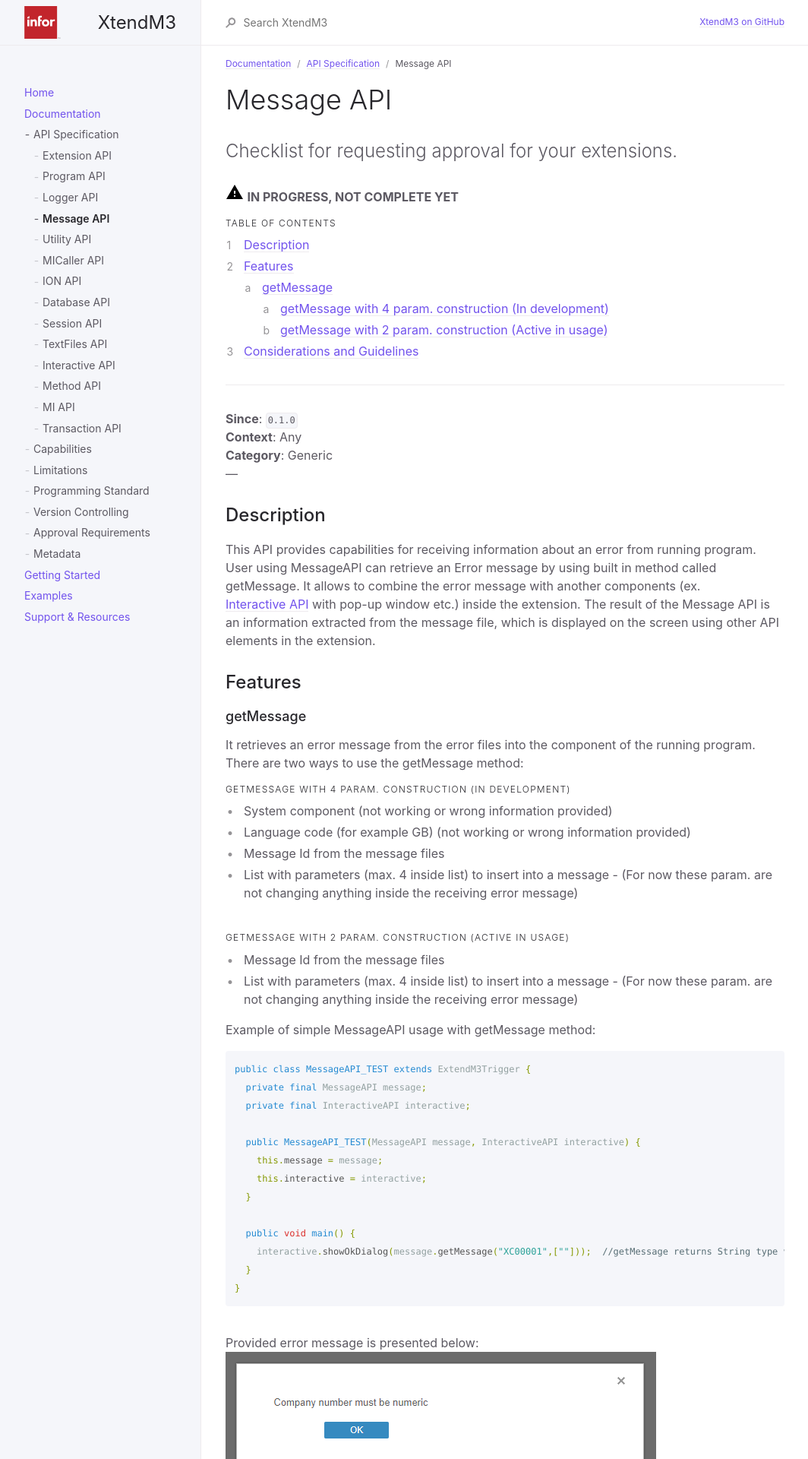
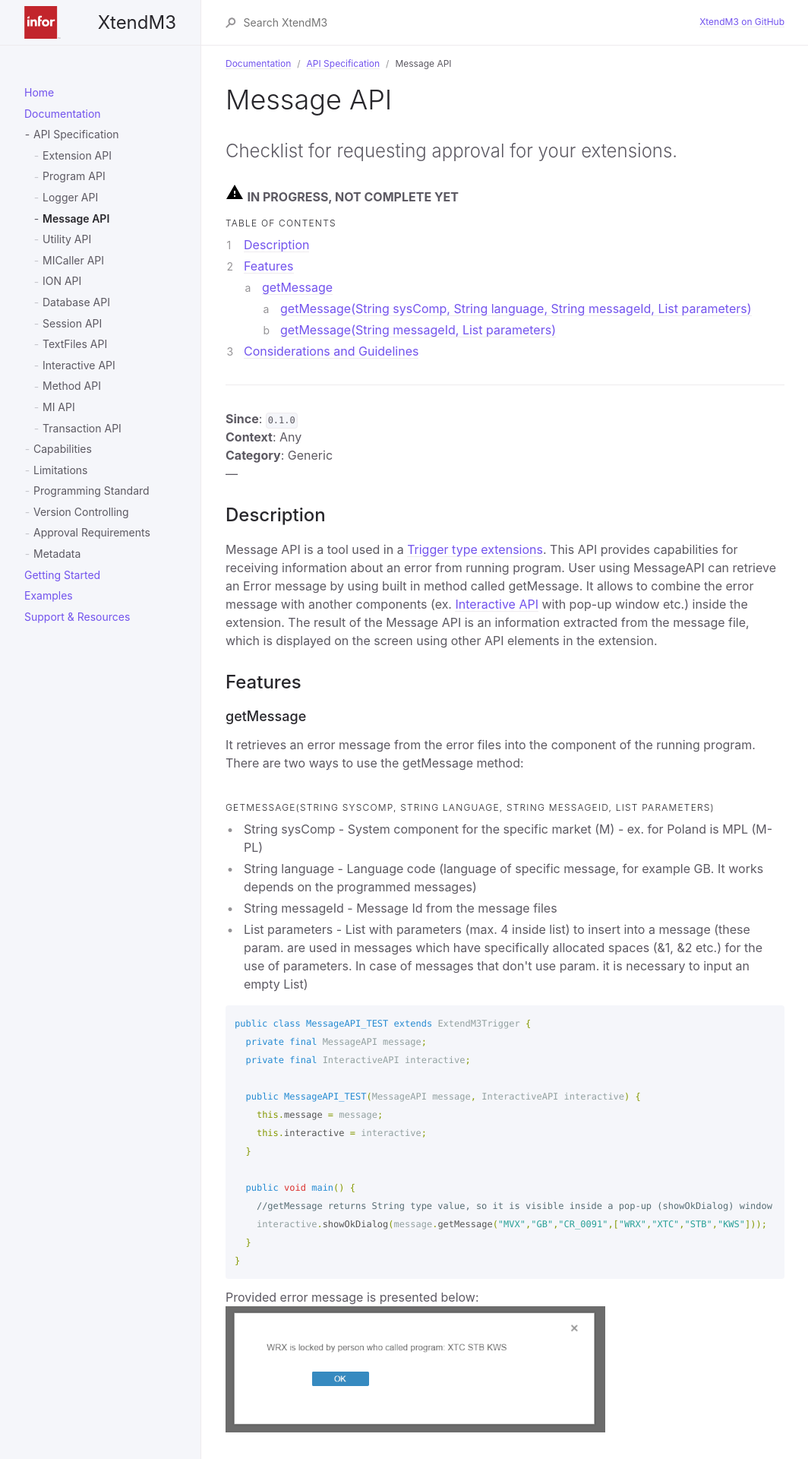
Before and after one commit to infor-cloud/xtendm3, a Jekyll site: the page built from docs/documentation/api-specification/message-api.md, in a window 1280 px wide. Shown: the top 1920 px of the page at 76% size, without its empty margins (107-1171 px from the left). Built offline with Jekyll 4.4.1, drawn with Linux system fonts in a browser that asks for light colours; some of the changed text lies outside the part shown.

Commit message:
doc is updated and second photo is uploaded

````diff
--- a/docs/documentation/api-specification/message-api.md
+++ b/docs/documentation/api-specification/message-api.md
@@ -26,25 +26,45 @@ Checklist for requesting approval for your extensions.
 ---
 
 ## Description
-This API provides capabilities for receiving information about an error from running program. User using MessageAPI can retrieve an Error message by using built in method called getMessage. It allows to combine the error message with another components (ex. [Interactive API](../../../documentation/api-specification/interactive-api) with pop-up window etc.) inside the extension. The result of the Message API is an information extracted from the message file, which is displayed on the screen using other API elements in the extension.
+Message API is a tool used in a [Trigger type extensions](../../../examples/example-003). This API provides capabilities for receiving information about an error from running program. User using MessageAPI can retrieve an Error message by using built in method called getMessage. It allows to combine the error message with another components (ex. [Interactive API](../../../documentation/api-specification/interactive-api) with pop-up window etc.) inside the extension. The result of the Message API is an information extracted from the message file, which is displayed on the screen using other API elements in the extension.
 
 
 ## Features
 
 ### getMessage
 It retrieves an error message from the error files into the component of the running program. There are two ways to use the getMessage method:
+<br><br>
+
+#### getMessage(String sysComp, String language, String messageId, List<String> parameters)
+- String sysComp - System component for the specific market (M) - ex. for Poland is MPL (M-PL)
+- String language - Language code (language of specific message, for example GB. It works depends on the programmed messages)
+- String messageId - Message Id from the message files
+- List<String> parameters - List with parameters (max. 4 inside list) to insert into a message (these param. are used in messages which have specifically allocated spaces (&1, &2 etc.) for the use of parameters. In case of messages that don't use param. it is necessary to input an empty List<String>)
 <br>
 
-#### getMessage with 4 param. construction (In development)
-- System component (not working or wrong information provided)
-- Language code (for example GB) (not working or wrong information provided)
-- Message Id from the message files
-- List with parameters (max. 4 inside list) to insert into a message - (For now these param. are not changing anything inside the receiving error message)
+```groovy
+public class MessageAPI_TEST extends ExtendM3Trigger {
+  private final MessageAPI message;
+  private final InteractiveAPI interactive;
+
+  public MessageAPI_TEST(MessageAPI message, InteractiveAPI interactive) {
+    this.message = message;
+    this.interactive = interactive;
+  }
+
+  public void main() {
+    //getMessage returns String type value, so it is visible inside a pop-up (showOkDialog) window
+    interactive.showOkDialog(message.getMessage("MVX","GB","CR_0091",["WRX","XTC","STB","KWS"]));
+  }
+}
+```
+Provided error message is presented below:
+<img src="../../../../assets/attachments/message-api/pop-up_4param.PNG" width="500">
 <br><br>
 
-#### getMessage with 2 param. construction (Active in usage)
-- Message Id from the message files
-- List with parameters (max. 4 inside list) to insert into a message - (For now these param. are not changing anything inside the receiving error message)
+#### getMessage(String messageId, List<String> parameters)
+- String messageId - Message Id from the message files
+- List<String> parameters - List with parameters (max. 4 inside list) to insert into a message (these param. are used in messages which have specifically allocated spaces (&1, &2 etc.) for the use of parameters. In case of messages that don't use param. it is necessary to iinput an empty List<String>)
 <br>
 
 Example of simple MessageAPI usage with getMessage method:
@@ -60,13 +80,12 @@ public class MessageAPI_TEST extends ExtendM3Trigger {
   }
 
   public void main() {
-    interactive.showOkDialog(message.getMessage("XC00001",[""]));  //getMessage returns String type value, so it is visible inside a pop-up window
+    interactive.showOkDialog(message.getMessage("XC00001",[""]));
   }
 }
 ```
-<br>
 Provided error message is presented below:
-<img src="../../../../assets/attachments/message-api/pop-up.PNG">
-
+<img src="../../../../assets/attachments/message-api/pop-up.PNG" width="500">
+<br><br>
 ## Considerations and Guidelines
-Method API is a tool to retrieve an error message from message files and inject it into some program components. It can be used with the [Interactive API](../../../documentation/api-specification/interactive-api) or [Logger API](../../../documentation/api-specification/logger-api), to perform message visibility while running a program. Message API is still in development and most of its functionality is currently unavailable.
+Method API is a tool to retrieve an error message from message files and inject it into some program components. It can be used with the [Interactive API](../../../documentation/api-specification/interactive-api), to perform message visibility while running a program. Message API is still in development.
````
Also changed, not shown: assets/attachments/message-api/pop-up_4param.PNG (added).
